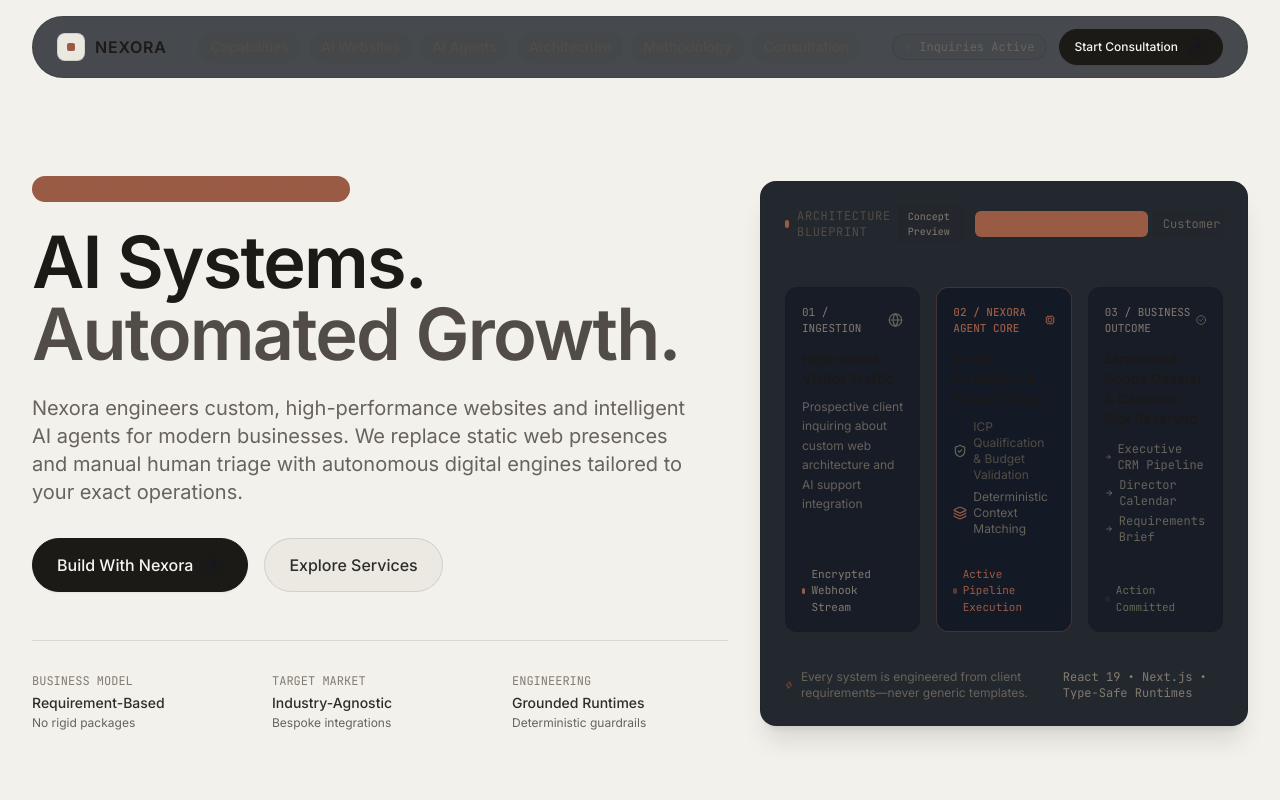
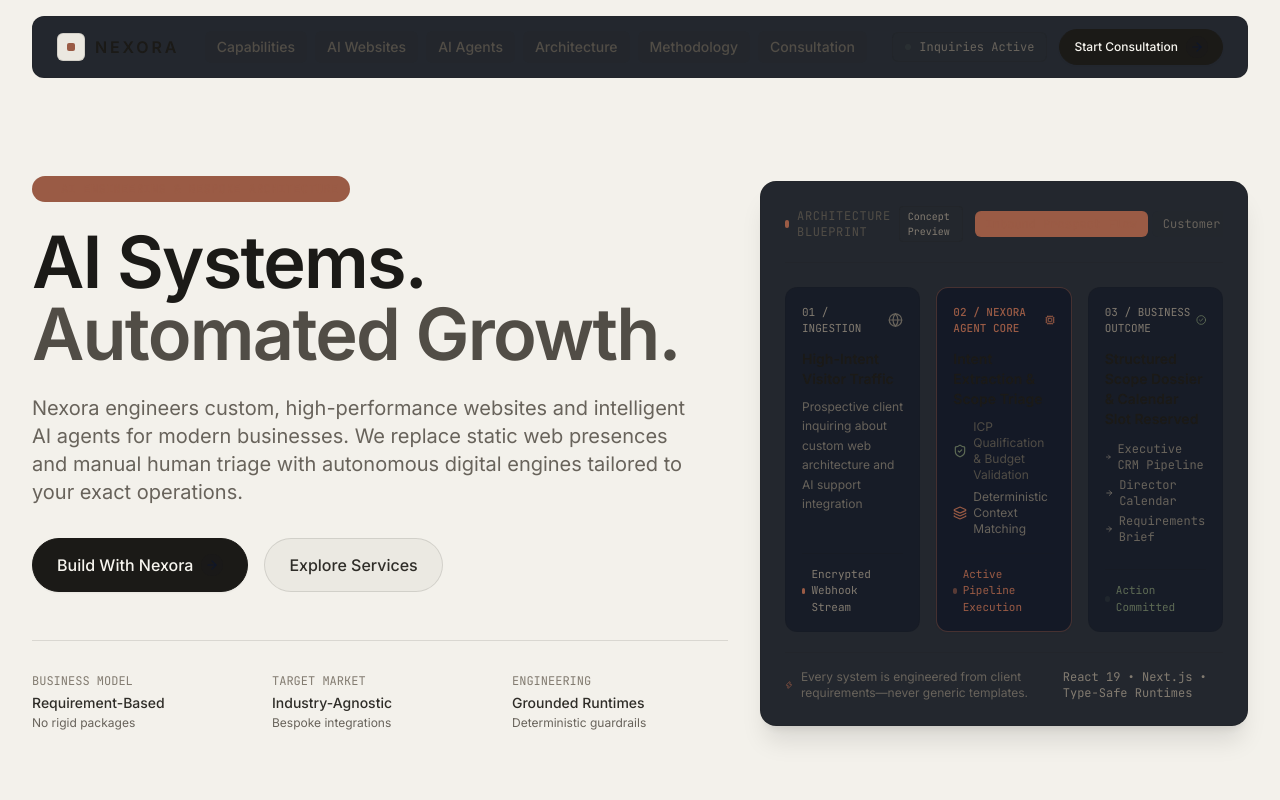
Before and after one commit to Armaan0047/nexora-ai-automations, a Next.js app: page / in a window 1280 px wide. Shown: the top 800 px of the page. Built offline with nearby package versions, Linux system fonts and the light colour scheme.

Commit message:
Refine Nexora navigation for editorial theme

```diff
--- a/src/components/layout/Navbar.tsx
+++ b/src/components/layout/Navbar.tsx
@@ -10,9 +10,7 @@
   const [scrolled, setScrolled] = useState(false);
 
   useEffect(() => {
-    const handleScroll = () => {
-      setScrolled(window.scrollY > 20);
-    };
+    const handleScroll = () => setScrolled(window.scrollY > 20);
     window.addEventListener("scroll", handleScroll, { passive: true });
     return () => window.removeEventListener("scroll", handleScroll);
   }, []);
@@ -20,118 +18,60 @@
   return (
     <header className="fixed top-0 left-0 right-0 z-50 px-4 sm:px-6 lg:px-8 pt-4 transition-all duration-300">
       <div
-        className={`max-w-7xl mx-auto rounded-full border transition-all duration-300 ${
+        className={`max-w-7xl mx-auto rounded-xl border transition-all duration-300 ${
           scrolled
-            ? "border-white/15 bg-background/90 backdrop-blur-md shadow-lg shadow-black/40 py-2.5 px-4 sm:px-6"
-            : "border-white/10 bg-surface-1/75 backdrop-blur-sm py-3 px-5 sm:px-6"
+            ? "border-white/15 bg-background/95 backdrop-blur-md shadow-lg py-2.5 px-4 sm:px-6"
+            : "border-white/10 bg-surface-1/90 backdrop-blur-sm py-3 px-5 sm:px-6"
         }`}
       >
         <div className="flex items-center justify-between">
-          {/* Brand Identity */}
-          <a
-            href="#"
-            className="flex items-center gap-2.5 group focus-visible:outline-none"
-            aria-label="Nexora Home"
-          >
-            <div className="w-7 h-7 rounded-lg bg-surface-2 border border-white/20 flex items-center justify-center transition-colors group-hover:border-blue-500/50">
+          <a href="#" className="flex items-center gap-2.5 group focus-visible:outline-none" aria-label="Nexora Home">
+            <div className="w-7 h-7 rounded-md bg-surface-2 border border-white/20 flex items-center justify-center transition-colors group-hover:border-blue-500/50">
               <span className="w-2 h-2 rounded-sm bg-blue-500 transition-transform group-hover:scale-110" />
             </div>
-            <div className="flex flex-col">
-              <span className="text-base font-semibold tracking-wider text-white font-sans">
-                NEXORA
-              </span>
-            </div>
+            <span className="text-base font-semibold tracking-[0.18em] text-white font-sans">NEXORA</span>
           </a>
 
-          {/* Desktop Navigation Links */}
-          <nav
-            className="hidden md:flex items-center gap-1 lg:gap-2 text-sm font-medium text-slate-300"
-            aria-label="Main Navigation"
-          >
+          <nav className="hidden md:flex items-center gap-1 lg:gap-2 text-sm font-medium text-slate-300" aria-label="Main Navigation">
             {NAV_ITEMS.map((item) => (
-              <a
-                key={item.href}
-                href={item.href}
-                className="px-3 py-1.5 rounded-full text-slate-300 hover:text-white hover:bg-white/[0.04] transition-colors"
-              >
+              <a key={item.href} href={item.href} className="px-3 py-1.5 rounded-md text-slate-300 hover:text-white hover:bg-white/[0.04] transition-colors">
                 {item.label}
               </a>
             ))}
           </nav>
 
-          {/* Right Action & Status */}
           <div className="hidden sm:flex items-center gap-3">
-            <div className="hidden lg:flex items-center gap-2 text-xs font-mono text-slate-400 px-3 py-1 rounded-full border border-white/5 bg-white/[0.02]">
+            <div className="hidden lg:flex items-center gap-2 text-xs font-mono text-slate-400 px-3 py-1.5 rounded-md border border-white/5 bg-white/[0.02]">
               <span className="w-1.5 h-1.5 rounded-full bg-emerald-400" />
               <span>Inquiries Active</span>
             </div>
-            <Button
-              variant="primary"
-              size="sm"
-              withArrow
-              href="#consultation"
-            >
-              Start Consultation
-            </Button>
+            <Button variant="primary" size="sm" withArrow href="#consultation">Start Consultation</Button>
           </div>
 
-          {/* Mobile Menu Toggle Button */}
           <div className="flex items-center gap-2 md:hidden">
-            <Button
-              variant="primary"
-              size="sm"
-              href="#consultation"
-              className="text-xs px-3 py-1.5"
-            >
-              Consult
-            </Button>
-            <button
-              type="button"
-              onClick={() => setMobileMenuOpen(!mobileMenuOpen)}
-              className="p-2 rounded-full text-slate-400 hover:text-white hover:bg-white/[0.06] border border-white/10"
-              aria-expanded={mobileMenuOpen}
-              aria-label="Toggle navigation menu"
-            >
-              {mobileMenuOpen ? (
-                <X className="w-5 h-5" />
-              ) : (
-                <Menu className="w-5 h-5" />
-              )}
+            <Button variant="primary" size="sm" href="#consultation" className="text-xs px-3 py-1.5">Consult</Button>
+            <button type="button" onClick={() => setMobileMenuOpen(!mobileMenuOpen)} className="p-2 rounded-md text-slate-400 hover:text-white hover:bg-white/[0.06] border border-white/10" aria-expanded={mobileMenuOpen} aria-label="Toggle navigation menu">
+              {mobileMenuOpen ? <X className="w-5 h-5" /> : <Menu className="w-5 h-5" />}
             </button>
           </div>
         </div>
       </div>
 
-      {/* Mobile Menu Drawer */}
       {mobileMenuOpen && (
         <div className="md:hidden mt-2 mx-auto max-w-7xl">
-          <div className="rounded-2xl border border-white/15 bg-surface-1/95 backdrop-blur-xl p-5 shadow-2xl shadow-black/80 flex flex-col gap-3">
+          <div className="rounded-xl border border-white/15 bg-surface-1/95 backdrop-blur-xl p-5 shadow-2xl flex flex-col gap-3">
             <div className="flex items-center justify-between pb-3 border-b border-white/10">
-              <span className="text-xs font-mono text-slate-400">
-                {COMPANY_DETAILS.statusMessage}
-              </span>
+              <span className="text-xs font-mono text-slate-400">{COMPANY_DETAILS.statusMessage}</span>
             </div>
             <nav className="flex flex-col gap-1">
               {NAV_ITEMS.map((item) => (
-                <a
-                  key={item.href}
-                  href={item.href}
-                  onClick={() => setMobileMenuOpen(false)}
-                  className="px-3 py-2.5 rounded-lg text-base font-medium text-slate-200 hover:text-white hover:bg-white/[0.06] transition-colors"
-                >
+                <a key={item.href} href={item.href} onClick={() => setMobileMenuOpen(false)} className="px-3 py-2.5 rounded-md text-base font-medium text-slate-200 hover:text-white hover:bg-white/[0.06] transition-colors">
                   {item.label}
                 </a>
               ))}
             </nav>
             <div className="pt-3 border-t border-white/10">
-              <Button
-                variant="accent"
-                size="md"
-                withArrow
-                href="#consultation"
-                className="w-full"
-                onClick={() => setMobileMenuOpen(false)}
-              >
+              <Button variant="accent" size="md" withArrow href="#consultation" className="w-full" onClick={() => setMobileMenuOpen(false)}>
                 Start Technical Consultation
               </Button>
             </div>
```
